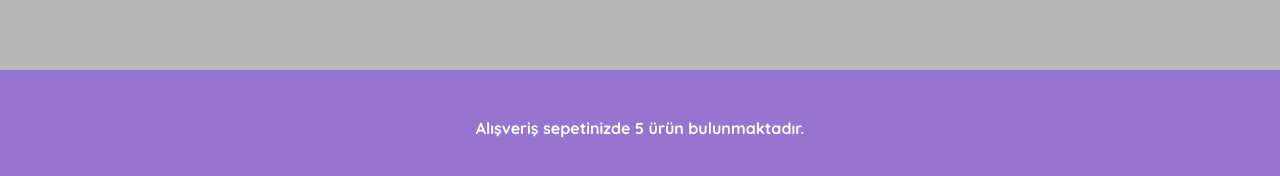
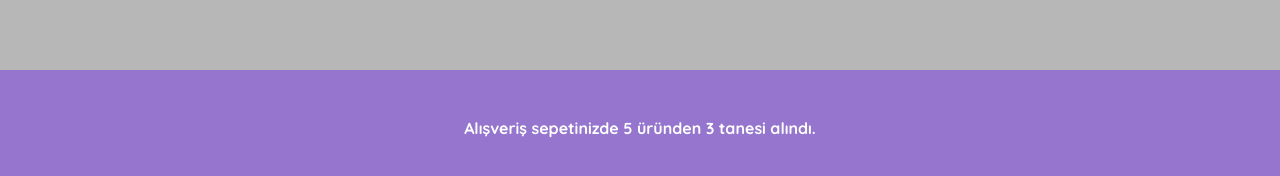
Before and after one commit to gulceabaci/ShoppingList, a React (Vite) app in the folder ShoppingList/: page / in a window 1280 px wide. Shown: the part 614-790 px from the top of the page. Built offline with nearby package versions, Linux system fonts and the light colour scheme; a web font is replaced by a local one.

Commit message:
Warning messages

```diff
--- a/ShoppingList/src/App.jsx
+++ b/ShoppingList/src/App.jsx
@@ -77,7 +77,7 @@ function List({items, onDeleteItem, onUpdateItem}) {
        <div className="list">
           <ul>{items.map((i, index) => (<Item item={i} key={index} onDeleteItem={onDeleteItem} onUpdateItem={onUpdateItem} />))}</ul>
         </div>
-      ) : <p>No items</p>
+      ) : <div className="list"> Sepette ürün yok</div>
     }
    </>;
 }
@@ -97,10 +97,22 @@ function Item({item, onDeleteItem, onUpdateItem}) {
 }
 
 function Summary({items}) {
+  if(items.length === 0) {
+    return(
+      <footer className="summary">Alışeriş Listenizi hazırlamaya başlayabilirsiniz.</footer>
+    );
+  }
   const itemsCount = items.length;
+  const completedItemsCount = items.filter(item => item.completed). length;
 
   return(
-    <footer className="summary">Alışveriş sepetinizde {itemsCount} ürün bulunmaktadır.</footer>
+    <footer className="summary">
+      {
+        itemsCount === completedItemsCount ?
+        <p>Alışverişi tamamladınız.</p> :
+        <p>Alışveriş sepetinizde {itemsCount} üründen {completedItemsCount} tanesi alındı. </p>
+      }
+      </footer>
   );
 }
 
```
